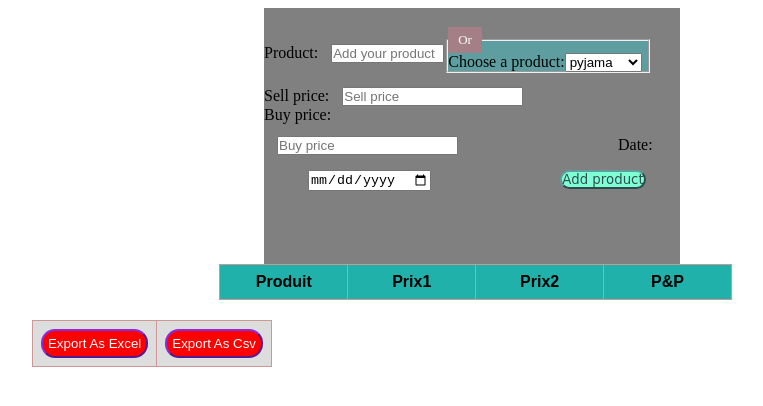
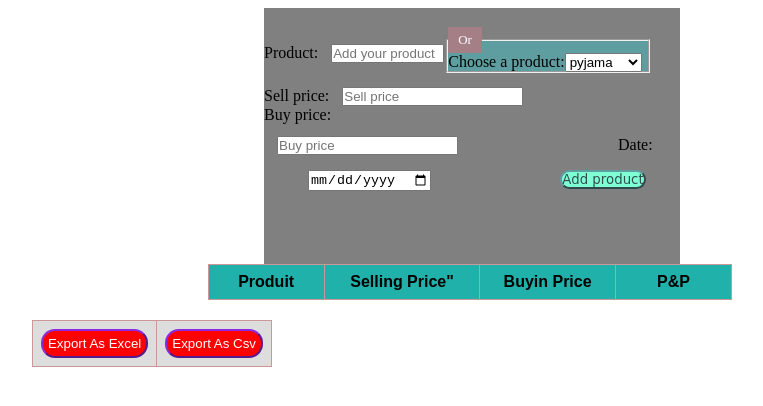
Before and after one commit to aminedev24/JsApp2, a plain HTML site: page index.html in a window 1280 px wide. Shown: the whole page, without its empty margins (176-939 px from the left). Drawn offline with Linux system fonts and the light colour scheme; a script that the page names is missing.

Commit message:
Update index.html

```diff
--- a/index.html
+++ b/index.html
@@ -61,8 +61,8 @@
             <tr id='thead'>
               <th class="hidden"></th>
               <th>Produit</th>
-              <th>Prix1</th>
-              <th>Prix2</th>
+              <th>Selling Price"</th>
+              <th>Buyin Price</th>
               <th>P&P</th>
               <!--<th style='display:none'>Date</th>-->
             </tr>
```
